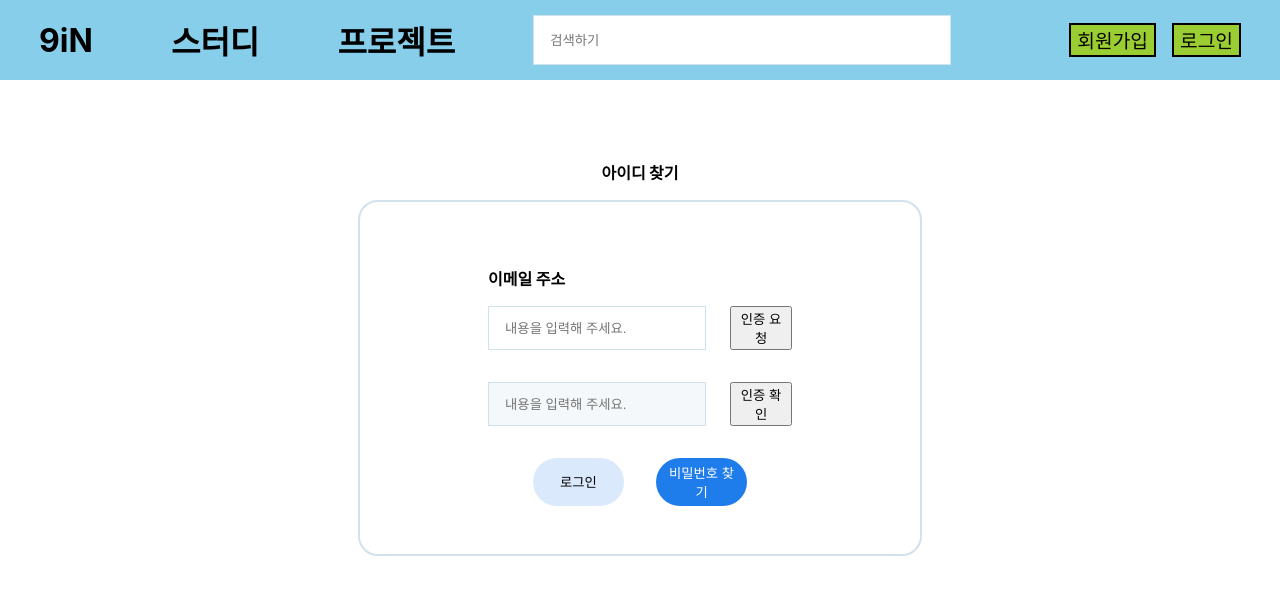
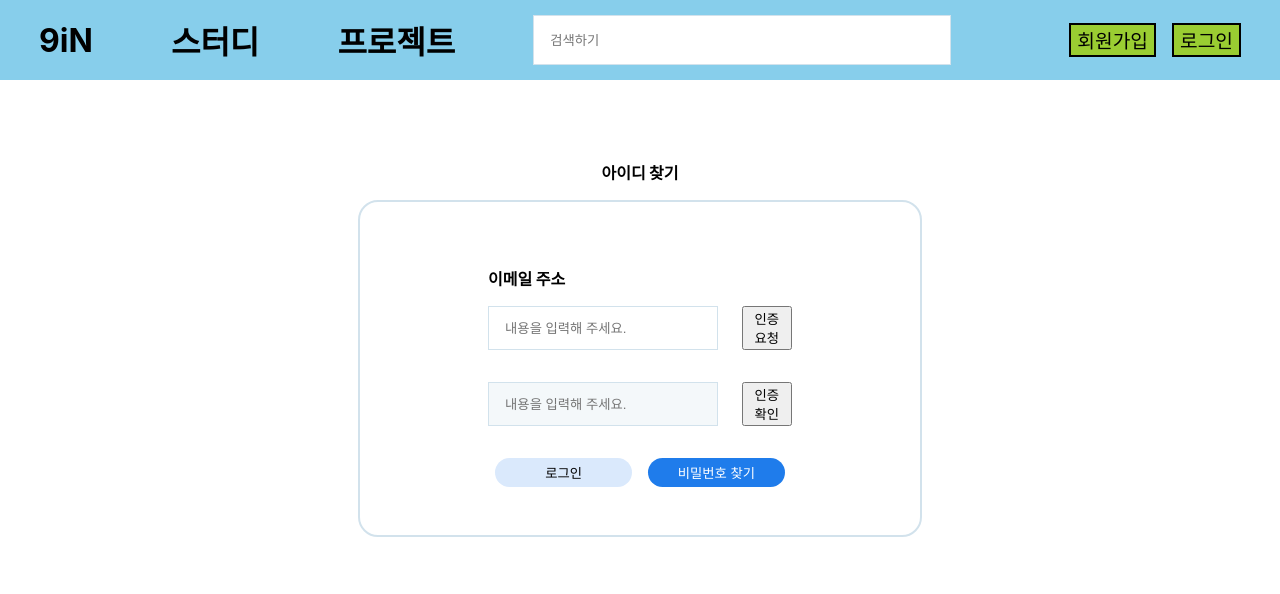
Before and after one commit to bando99/side_project, a React (Create React App) app in the folder front/: page /user/idFound in a window 1280 px wide. Shown: the top 594 px of the page. Built offline with nearby package versions, Linux system fonts and the light colour scheme.

Commit message:
Remove: IDChange page

```diff
--- a/front/src/index.js
+++ b/front/src/index.js
@@ -9,7 +9,6 @@ import Study from './pages/Study';
 import AddPost from './pages/AddPost';
 import Login from './pages/User/Login/Login';
 import IDfound from './pages/User/IDfound';
-import IDChange from './pages/User/IDChange';
 import PWfound from './pages/User/PWfound';
 import PWChange from './pages/User/PWChange';
 import MyPage from './pages/User/MyPage';
@@ -36,7 +35,6 @@ const router = createBrowserRouter([
       { path: '/mypage/addPost', element: <AddPost /> },
       { path: '/user/login', element: <Login /> },
       { path: '/user/idFound', element: <IDfound /> },
-      { path: '/user/idChange/:id', element: <IDChange /> },
       { path: '/user/pwFound', element: <PWfound /> },
       { path: '/user/pwChange', element: <PWChange /> },
     ],
--- a/front/src/pages/User/IDChange.jsx
+++ /dev/null
@@ -1,5 +0,0 @@
-import React from 'react';
-
-export default function IDChange() {
-  return <div>ID Change</div>;
-}
--- a/front/src/pages/User/IDfound.module.css
+++ b/front/src/pages/User/IDfound.module.css
@@ -27,7 +27,7 @@
 }
 
 input {
-  width: 70%;
+  width: 100%;
   padding: 0.5rem 1rem;
   margin-right: 1.5rem;
   border: 1px solid #d2e2ec;
@@ -43,19 +43,19 @@ input {
 }
 
 .btn__login {
-  width: 30%;
+  width: 45%;
   background-color: #dae9fc;
-  margin-right: 1rem;
+  margin-right: 0.5rem;
   border-radius: 25px;
   border: none;
   padding: 0.3rem 0.6rem;
 }
 
 .btn__pw {
-  width: 30%;
+  width: 45%;
   background-color: #1f7ceb;
   color: white;
-  margin-left: 1rem;
+  margin-left: 0.5rem;
   border-radius: 25px;
   padding: 0.3rem 0.6rem;
   border: none;
```
